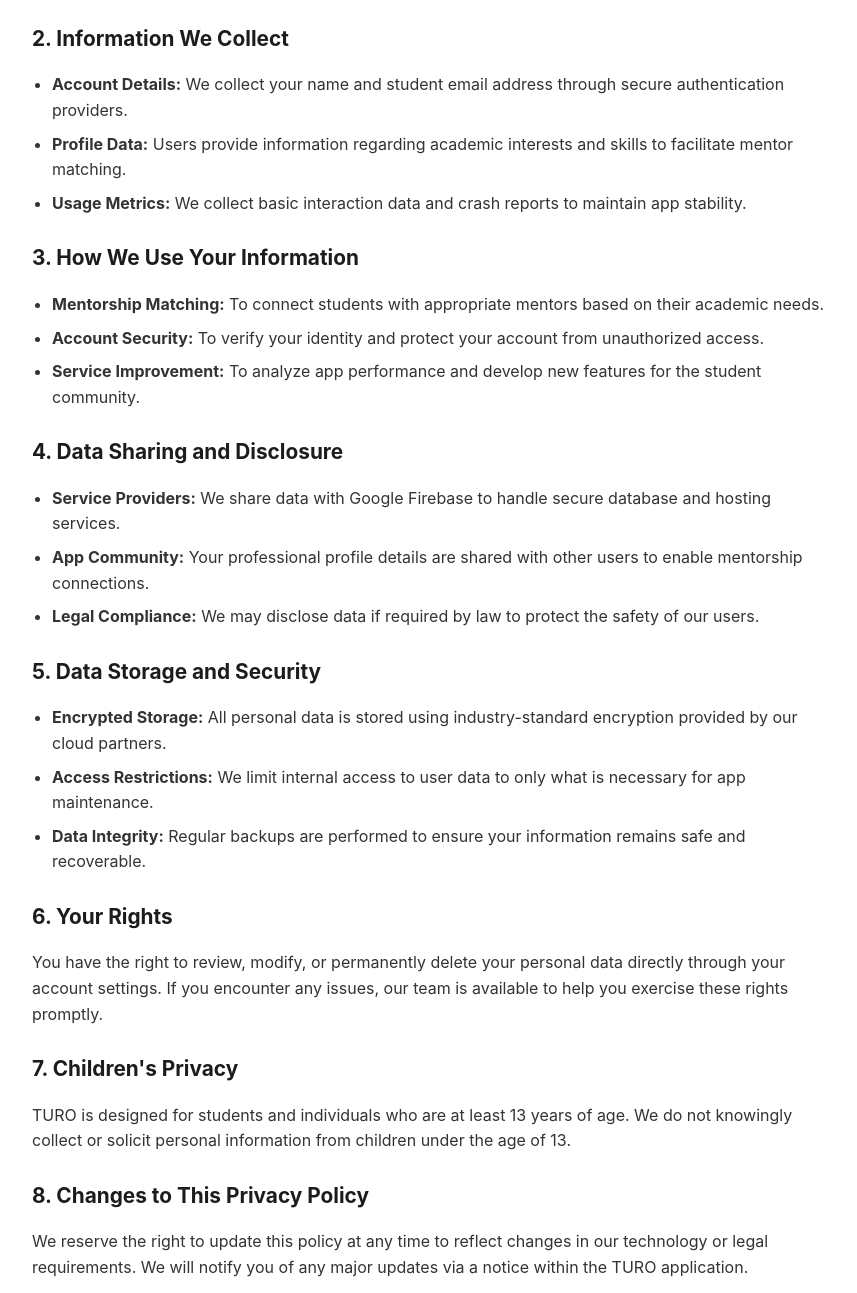
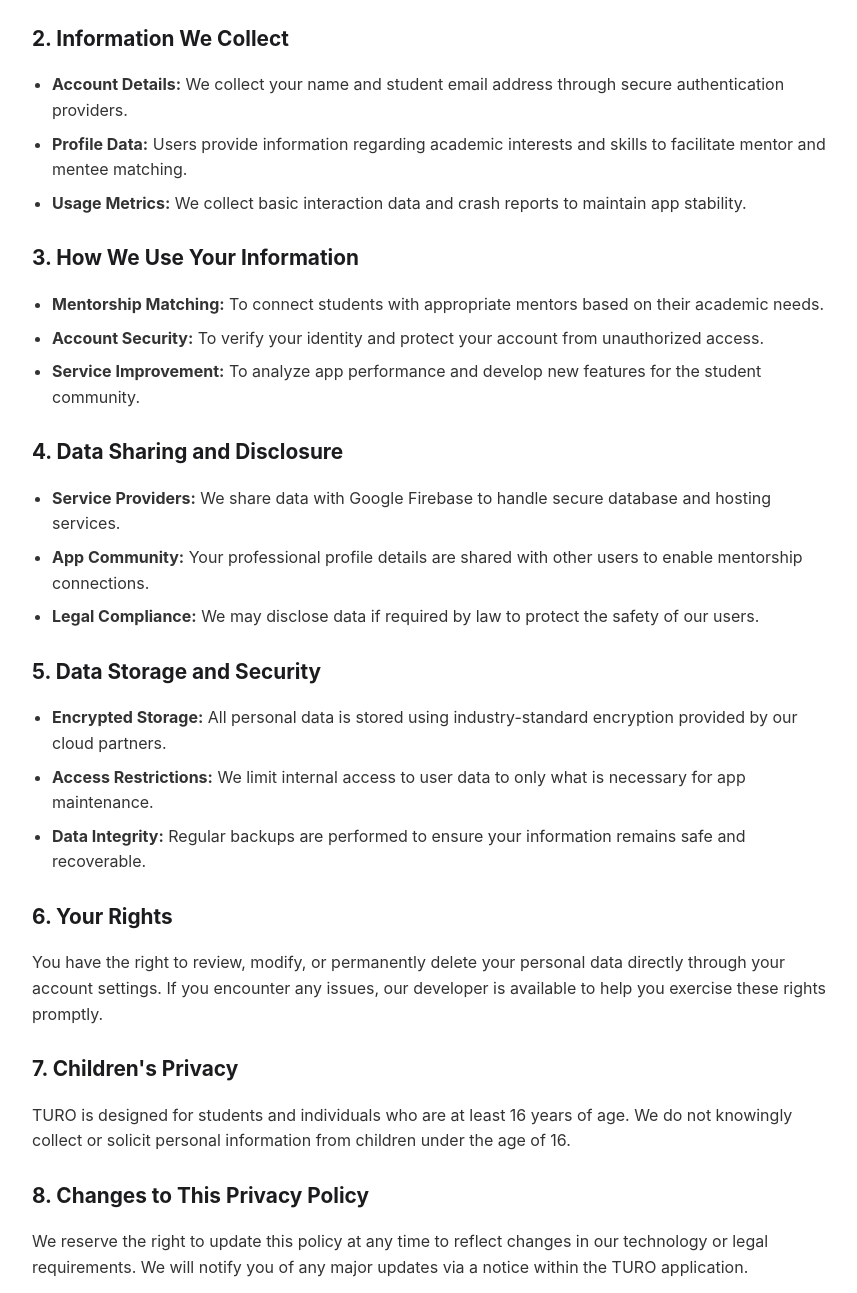
Before and after one commit to ae-ronnn/turo-app, a plain HTML site: page index.html in a window 1280 px wide. Shown: the part 327-1620 px from the top of the page, without its empty margins (208-1065 px from the left). Drawn offline with Linux system fonts and the light colour scheme.

Commit message:
Update privacy policy details for accuracy

```diff
--- a/index.html
+++ b/index.html
@@ -24,7 +24,7 @@
     <h2>2. Information We Collect</h2>
     <ul>
         <li><strong>Account Details:</strong> We collect your name and student email address through secure authentication providers.</li>
-        <li><strong>Profile Data:</strong> Users provide information regarding academic interests and skills to facilitate mentor matching.</li>
+        <li><strong>Profile Data:</strong> Users provide information regarding academic interests and skills to facilitate mentor and mentee matching.</li>
         <li><strong>Usage Metrics:</strong> We collect basic interaction data and crash reports to maintain app stability.</li>
     </ul>
 
@@ -50,10 +50,10 @@
     </ul>
 
     <h2>6. Your Rights</h2>
-    <p>You have the right to review, modify, or permanently delete your personal data directly through your account settings. If you encounter any issues, our team is available to help you exercise these rights promptly.</p>
+    <p>You have the right to review, modify, or permanently delete your personal data directly through your account settings. If you encounter any issues, our developer is available to help you exercise these rights promptly.</p>
 
     <h2>7. Children's Privacy</h2>
-    <p>TURO is designed for students and individuals who are at least 13 years of age. We do not knowingly collect or solicit personal information from children under the age of 13.</p>
+    <p>TURO is designed for students and individuals who are at least 16 years of age. We do not knowingly collect or solicit personal information from children under the age of 16.</p>
 
     <h2>8. Changes to This Privacy Policy</h2>
     <p>We reserve the right to update this policy at any time to reflect changes in our technology or legal requirements. We will notify you of any major updates via a notice within the TURO application.</p>
```
